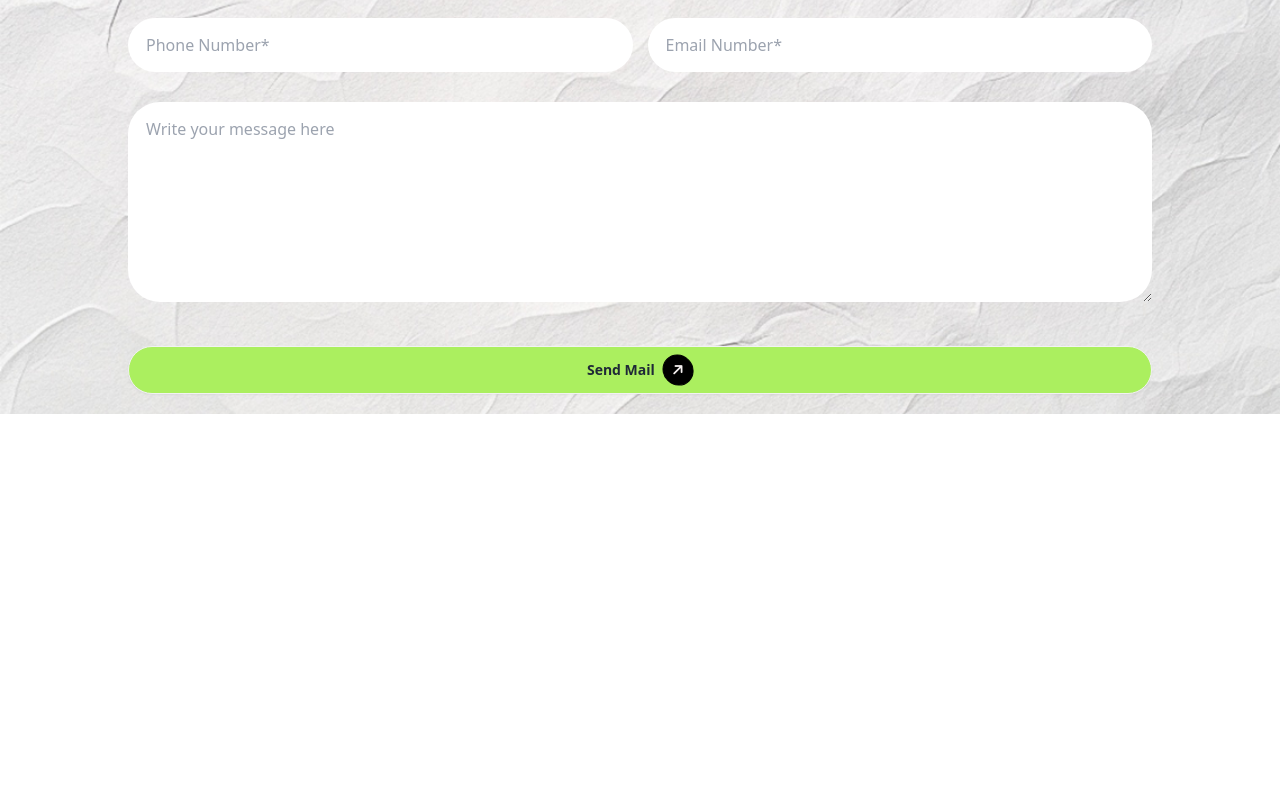
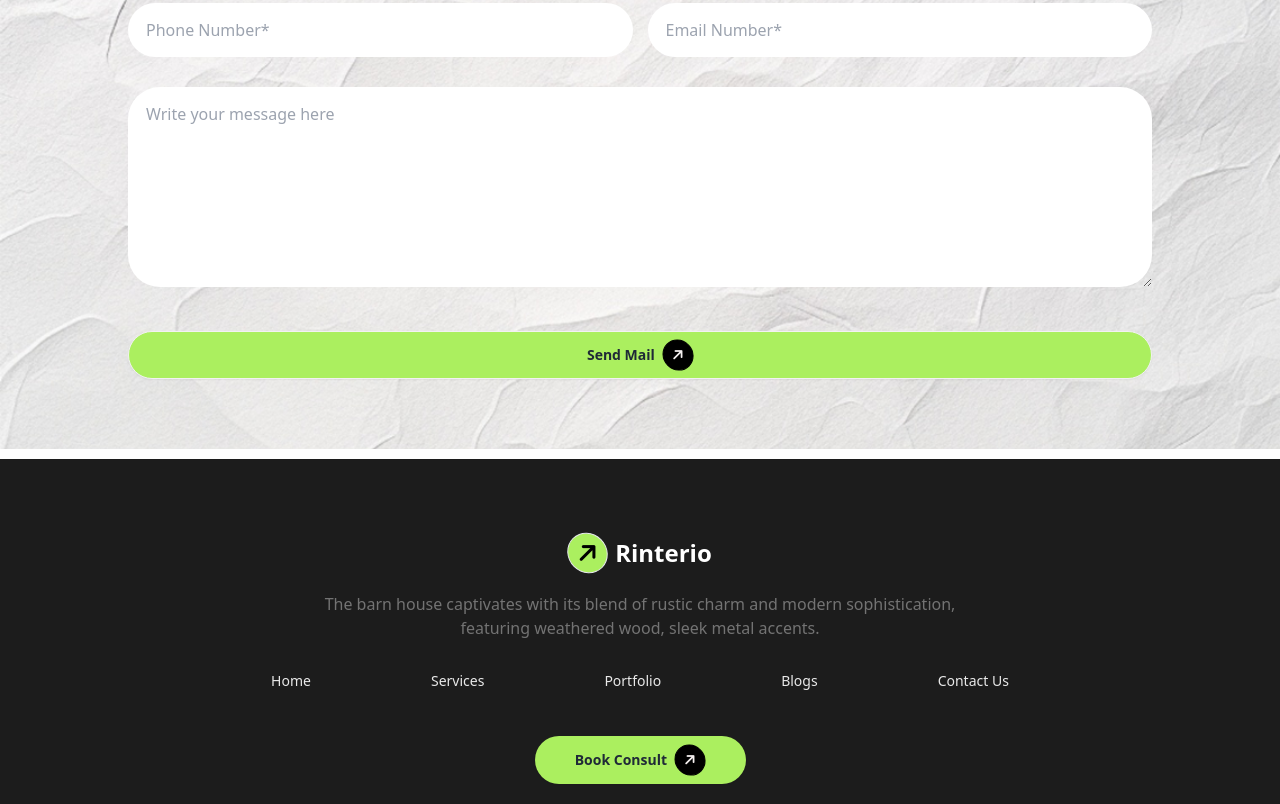
Before and after one commit to JHSiam/PhAssignment3, a plain HTML site: page index.html in a window 1280 px wide. Shown: the part 2930-3734 px from the top of the page. Before the commit the page ends 3389 px from the top, so only its background shows below. Drawn offline with nearby package versions, Linux system fonts and the light colour scheme.

Commit message:
footer done

```diff
--- a/index.html
+++ b/index.html
@@ -38,7 +38,7 @@
 
 <!--  border-2 border-red-600 -->
 
-<body class="bg-[#FFFFFF] space-y-[45px]">
+<body class="bg-[#FFFFFF]">
     <header class="w-[80%] mx-auto bg-[#FFFFFF]">
         <nav class="hidden lg:block bg-[#FFFFFF]">
             <div class="navbar bg-base-100 bg-[#FFFFFF]">
@@ -123,7 +123,7 @@
         </section>
     </header>
 
-    <main class="bg-[#FFFFFF]">
+    <main class="bg-[#FFFFFF] mt-[30px]">
         <section class="bg-[#F4F4F4] pb-[50px] pt-[50px]">
 
 
@@ -374,7 +374,7 @@
                     <textarea name="" id="" placeholder="Write your message here" class="w-full py-[15px] px-[18px] rounded-[32px] h-[200px] lg:col-span-2"></textarea>
                 </form>
 
-                <div class="text-center pb-[20px]">
+                <div class="text-center pb-[70px]">
                     <a class="btn bg-[#ABEF5F] rounded-full font-bold w-full">Send Mail<i
                         class="fa-solid fa-arrow-right border border-black rounded-[50%] p-2 bg-black -rotate-45"
                         style="color: #f5f0f0;"></i></a>
@@ -392,7 +392,36 @@
 
     </main>
 
-    <footer>
+    <footer class="bg-[#1C1C1C] mt-[10px]">
+        <section class="w-[80%] mx-auto space-y-[15px]">
+            <div class="text-center pt-[70px]">
+                <a class="btn btn-ghost text-2xl font-bold text-white"><i
+                    class="fa-solid fa-arrow-right border rounded-[50%] p-2 bg-[#ABEF5F] -rotate-45"
+                    style="color: black;"></i> Rinterio</a>
+            </div>
+
+            <p class="text-center text-[#737373]">The barn house captivates with its blend of rustic charm and
+                modern sophistication, <br>featuring weathered wood, sleek metal accents.</p>
+
+            <div class="text-center text-[#E9E9E9]">
+                <ul class="space-y-[15px] text-[14px] lg:flex lg:justify-center lg:gap-[120px]">
+                    <li class="lg:mt-[15px]">Home</li>
+                    <li>Services</li>
+                    <li>Portfolio</li>
+                    <li>Blogs</li>
+                    <li>Contact Us</li>
+                </ul>
+            </div>
+
+            <div class="text-center pb-[20px]">
+                <a class="btn bg-[#ABEF5F] rounded-full font-bold w-full border-none lg:w-[211px] lg:mt-[30px]">Book Consult<i
+                    class="fa-solid fa-arrow-right border border-black rounded-[50%] p-2 bg-black -rotate-45"
+                    style="color: #f5f0f0;"></i></a>
+            </div>
+
+
+        </section>
+
 
     </footer>
 
```
